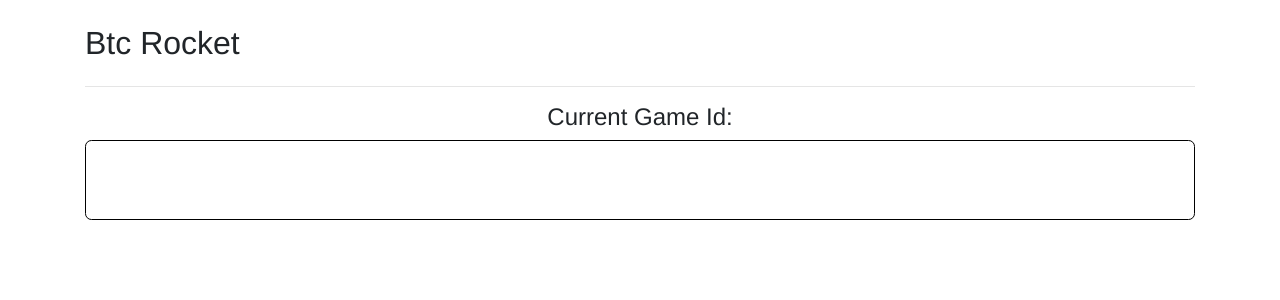
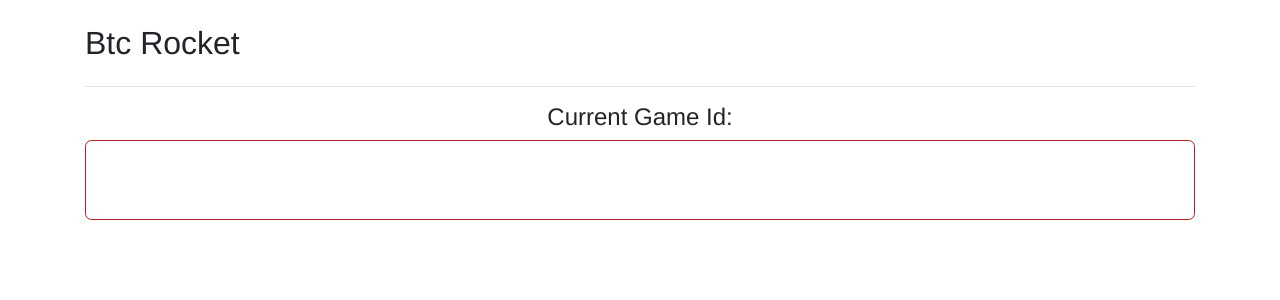
Before and after one commit to LaboratoryVue/vue-socket, a Vue app: page / in a window 1280 px wide. Shown: the top 300 px of the page. Built offline with nearby package versions, Linux system fonts and the light colour scheme; no server answers.

Commit message:
add scss support

```diff
--- a/package.json
+++ b/package.json
@@ -10,6 +10,8 @@
   "dependencies": {
     "axios": "^0.18.0",
     "bootstrap": "^4.1.1",
+    "node-sass": "^4.9.0",
+    "sass-loader": "^7.0.3",
     "vue": "^2.5.16"
   },
   "devDependencies": {
--- a/src/App.vue
+++ b/src/App.vue
@@ -121,7 +121,7 @@ export default {
 };
 </script>
 
-<style>
+<style lang="scss">
 #app {
   font-family: 'Avenir', Helvetica, Arial, sans-serif;
   -webkit-font-smoothing: antialiased;
@@ -132,18 +132,19 @@ export default {
   justify-content: center;
   align-items: center;
   padding: 1rem;
-  border: 0.1rem solid #000;
+  border: 0.1rem solid firebrick;
   border-radius: 0.4rem;
   min-height: 80px;
-}
-.output__message {
+
+  &__message {
     margin-bottom: 0;
     text-transform: capitalize;
     font-weight: 700;
     margin-right: .6rem;
     font-size: 1.2rem;
   }
-.output__number {
+
+  &__number {
     margin-bottom: 0;
     font-size: 1.4rem;
     padding: 0.4rem 0.9rem 0.2rem;
@@ -151,4 +152,5 @@ export default {
     border-radius: 0.4rem;
     color: white;
   }
+}
 </style>
```
Also changed, not shown: 1 other file (tests, documents, lock files or other folders). Lines whose indentation alone changed are shown as unchanged.
